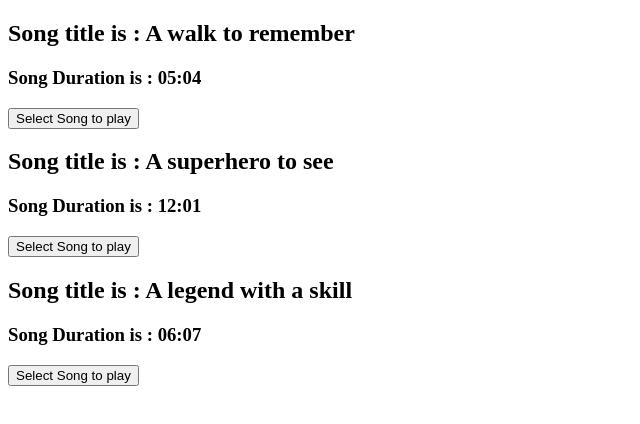
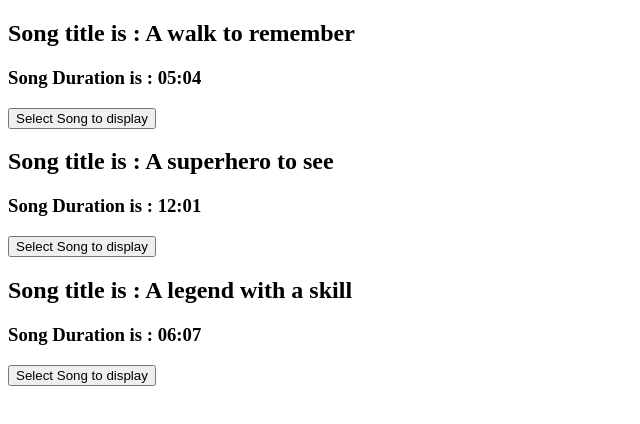
Before and after one commit to kumarsandeepramanath/create-react-app, a React (Create React App) app in the folder songs/: page / in a window 1280 px wide. Shown: the top 424 px of the page, without its empty margins (0-640 px from the left). Built offline with nearby package versions, Linux system fonts and the light colour scheme.

Commit message:
Song class based component 3

```diff
--- a/songs/src/components/Song.js
+++ b/songs/src/components/Song.js
@@ -18,7 +18,7 @@ class Song extends React.Component {
               this.props.onSongSelect(this.props.title, this.props.duration)
             }
           >
-            Select Song to play
+            Select Song to display
           </button>
         </div>
       </div>
```
